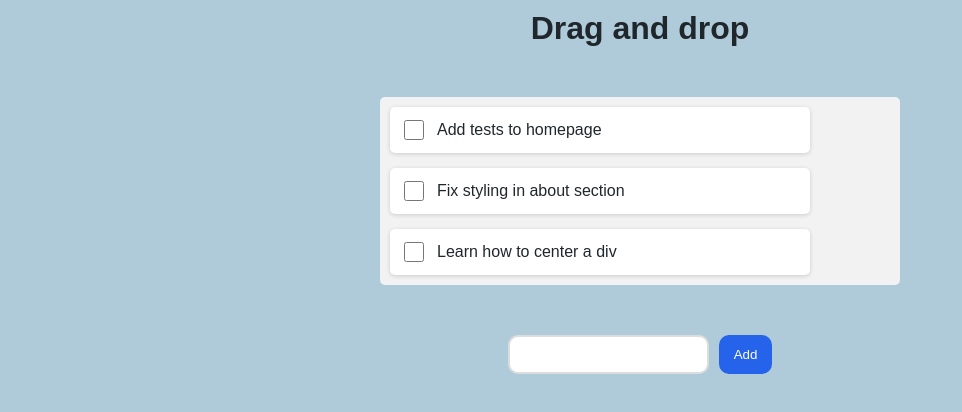
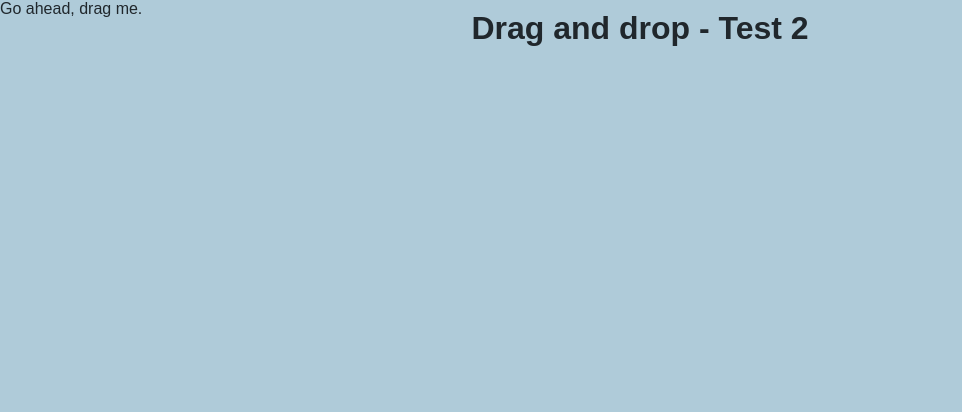
Before and after one commit to BeckieMorton/classview, a React (Vite) app: page /DetailedDashboard in a window 1280 px wide. Shown: the top 412 px of the page, without its empty margins (0-962 px from the left). Built offline with nearby package versions, Linux system fonts and the light colour scheme; a web font is replaced by a local one.

Commit message:
made 2 draggable components to try different methods currently working on test 2 which is working a bit but needs proper styling

```diff
--- a/src/App.jsx
+++ b/src/App.jsx
@@ -1,7 +1,8 @@
 import { BrowserRouter, NavLink, Routes } from "react-router-dom";
 
 import routes from "./routes/routes";
-import { Draganddrop } from "./components/DragandDrop/Draganddrop";
+
+import { Draganddrop2 } from "./components/DragandDrop/Draganddrop2";
 
 function App() {
   return (
@@ -11,7 +12,7 @@ function App() {
           <Routes>{routes}</Routes>
         </main>
       </BrowserRouter> */}
-      <Draganddrop />
+      <Draganddrop2 />
     </>
   );
 }
--- /dev/null
+++ b/src/components/DragandDrop/BasicSetup.jsx
@@ -0,0 +1,94 @@
+import React, { useState } from "react";
+import {
+  DndContext,
+  KeyboardSensor,
+  MouseSensor,
+  TouchSensor,
+  useDraggable,
+  useSensor,
+  useSensors,
+} from "@dnd-kit/core";
+
+const defaultCoordinates = {
+  x: 0,
+  y: 0,
+};
+
+const axis = {
+  All: "All",
+  Vertical: "Vertical",
+  Horizontal: "Horizontal",
+};
+
+const DraggableItem = ({
+  axis,
+  label,
+  style,
+  top,
+  left,
+  handle,
+  buttonStyle,
+}) => {
+  const { attributes, isDragging, listeners, setNodeRef, transform } =
+    useDraggable({
+      id: "draggable",
+    });
+
+  return (
+    <div
+      ref={setNodeRef}
+      {...attributes}
+      style={{ ...style, position: "absolute", top, left }}
+    >
+      <div {...listeners}>
+        {label}
+        {isDragging && " (dragging)"}
+      </div>
+    </div>
+  );
+};
+
+const DraggableStory = ({
+  activationConstraint,
+  axis,
+  handle,
+  label = "Go ahead, drag me.",
+  modifiers,
+  style,
+  buttonStyle,
+}) => {
+  const [{ x, y }, setCoordinates] = useState(defaultCoordinates);
+
+  const mouseSensor = useSensor(MouseSensor, { activationConstraint });
+  const touchSensor = useSensor(TouchSensor, {
+    activationConstraint,
+  });
+  const keyboardSensor = useSensor(KeyboardSensor, {});
+  const sensors = useSensors(mouseSensor, touchSensor, keyboardSensor);
+  return (
+    <DndContext
+      sensors={sensors}
+      onDragEnd={({ delta }) => {
+        setCoordinates(({ x, y }) => {
+          return {
+            x: x + delta.x,
+            y: y + delta.y,
+          };
+        });
+      }}
+      modifiers={modifiers}
+    >
+      <DraggableItem
+        axis={axis}
+        label={label}
+        handle={handle}
+        top={y}
+        left={x}
+        style={style}
+        buttonStyle={buttonStyle}
+      />
+    </DndContext>
+  );
+};
+
+export const BasicSetup = () => <DraggableStory />;
--- a/src/components/DragandDrop/Column.css
+++ b/src/components/DragandDrop/Column.css
@@ -3,8 +3,9 @@
   border-radius: 5px;
   padding: 10px;
   width: 80%;
-  max-width: 500px;
   display: flex;
   flex-direction: column;
+  justify-content: center;
+  align-items: center;
   gap: 15px;
 }
--- a/src/components/DragandDrop/Draganddrop.jsx
+++ b/src/components/DragandDrop/Draganddrop.jsx
@@ -1,5 +1,6 @@
 import "./test.css";
 import { useState } from "react";
+import { BasicSetup } from "./BasicSetup";
 
 import {
   DndContext,
@@ -49,14 +50,16 @@ export const Draganddrop = () => {
 
   return (
     <div className="container">
-      <h1>Drag and drop</h1>
+      <h1>Drag and drop - Test 1</h1>
       <DndContext
         sensors={sensors}
         onDragEnd={handleDragEnd}
         collisionDetection={closestCorners}
       >
         <Column tasks={tasks} /> <Input onSubmit={addTask} />
+        {/* <Draggable /> */}
       </DndContext>
+      <BasicSetup />
     </div>
   );
 };
--- /dev/null
+++ b/src/components/DragandDrop/Draganddrop2.jsx
@@ -0,0 +1,32 @@
+import "./test.css";
+import { BasicSetup } from "./BasicSetup";
+
+import {
+  DndContext,
+  KeyboardSensor,
+  PointerSensor,
+  TouchSensor,
+  closestCorners,
+  useSensor,
+  useSensors,
+} from "@dnd-kit/core";
+import { Column } from "./Column";
+import { arrayMove, sortableKeyboardCoordinates } from "@dnd-kit/sortable";
+import { Input } from "./Input";
+
+export const Draganddrop2 = () => {
+  //for movement for the keyboard and mobile
+  const sensors = useSensors(
+    useSensor(PointerSensor),
+    useSensor(TouchSensor, useSensor(KeyboardSensor), {
+      coordinateGetter: sortableKeyboardCoordinates,
+    })
+  );
+
+  return (
+    <div className="container">
+      <h1>Drag and drop - Test 2</h1>
+      <BasicSetup />
+    </div>
+  );
+};
--- a/src/components/DragandDrop/Task.jsx
+++ b/src/components/DragandDrop/Task.jsx
@@ -1,9 +1,41 @@
 import "./Task.css";
 
 import { useSortable } from "@dnd-kit/sortable";
+import { useDroppable } from "@dnd-kit/core";
+import { useDraggable } from "@dnd-kit/core";
 import { CSS } from "@dnd-kit/utilities";
 
+////-----DRAGGABLE-----////
+export const Draggable = () => {
+  const { attributes, listeners, setNodeRef, transform } = useDraggable({
+    id: "unique-id",
+  });
+  const style = {
+    transform: CSS.Translate.toString(transform),
+  };
+
+  return (
+    <button ref={setNodeRef} style={style} {...listeners} {...attributes}>
+      <div>
+        <p>here is a test</p>
+      </div>
+    </button>
+  );
+};
+
+////-----DROPPABLE-----//
+export const Droppable = () => {
+  const { setNodeRef } = useDroppable({
+    id: "unique-id",
+  });
+
+  return <div ref={setNodeRef}>/* Render whatever you like within */</div>;
+};
+
+///------ MAIN COMPONENT -----///
 export const Task = ({ id, title }) => {
+  //   const { attributes, listeners, setNodeRef, transform, transition } =
+  //     useSortable({ id });
   const { attributes, listeners, setNodeRef, transform, transition } =
     useSortable({ id });
 
```
